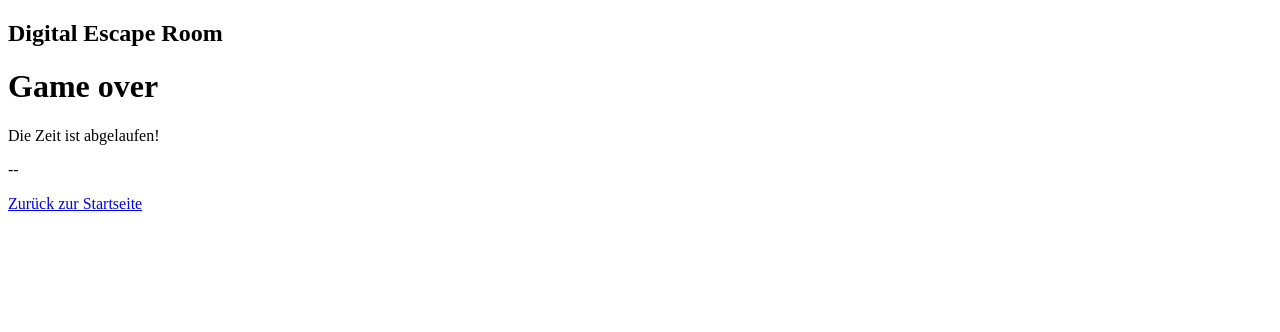
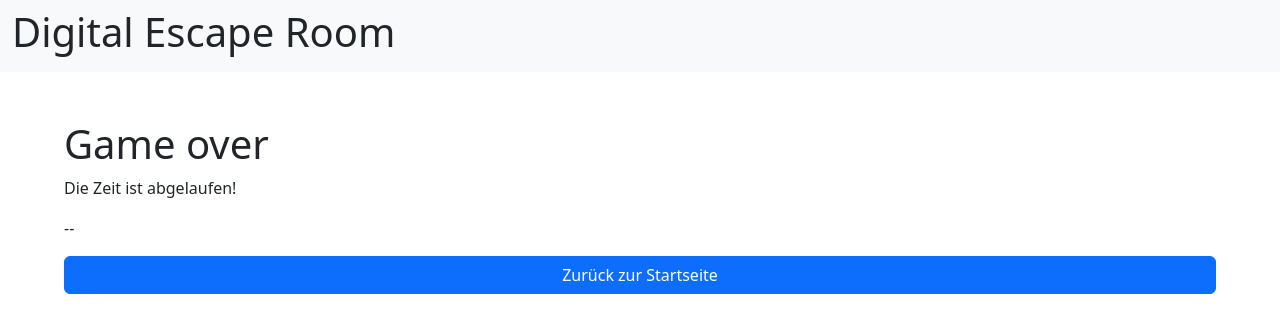
Before and after one commit to joklaiber3/mint-escape-room, a plain HTML site: page src/game-over.html in a window 1280 px wide. Drawn offline with Linux system fonts and the light colour scheme; the site is published under a folder, as on GitHub Pages, so addresses that start at the root find nothing.

Commit message:
Update game-over.html

```diff
--- a/src/game-over.html
+++ b/src/game-over.html
@@ -5,16 +5,16 @@
     <meta charset="UTF-8" />
     <meta http-equiv="X-UA-Compatible" content="IE=edge" />
     <meta name="viewport" content="width=device-width, initial-scale=1.0" />
-    <link rel="stylesheet" href="/bootstrap-5.2.3-dist/css/bootstrap.min.css" />
-    <link rel="stylesheet" href="/bootstrap-5.2.3-dist/css/bootstrap-grid.min.css">
-    <link rel="stylesheet" href="/bootstrap-5.2.3-dist/css/bootstrap-utilities.min.css">
-    <link rel="stylesheet" href="/bootstrap-5.2.3-dist/css/bootstrap-reboot.min.css">
-    <link rel="stylesheet" href="/bootstrap-icons/bootstrap-icons.css">
-    <link rel="stylesheet" href="/house.css">
-    <link rel="stylesheet" href="/home.css">
+    <link rel="stylesheet" href="./bootstrap-5.2.3-dist/css/bootstrap.min.css" />
+    <link rel="stylesheet" href="./bootstrap-5.2.3-dist/css/bootstrap-grid.min.css">
+    <link rel="stylesheet" href="./bootstrap-5.2.3-dist/css/bootstrap-utilities.min.css">
+    <link rel="stylesheet" href="./bootstrap-5.2.3-dist/css/bootstrap-reboot.min.css">
+    <link rel="stylesheet" href="./bootstrap-icons/bootstrap-icons.css">
+    <link rel="stylesheet" href="./house.css">
+    <link rel="stylesheet" href="./home.css">
     <link rel="shortcut icon" href="favicon.ico" type="image/x-icon">
-    <script defer src="/coin.js"></script><!-- call initCoins() in index.js -->
-    <script defer src="/index.js"></script>
+    <script defer src="./coin.js"></script><!-- call initCoins() in index.js -->
+    <script defer src="./index.js"></script>
     <title>Escape Room</title>
 </head>
 
@@ -34,7 +34,7 @@
             <p>
                 <span id="coins">--</span>
             </p>
-            <a class="btn btn-primary" href="/" onclick="initCoins()" role="button">Zurück zur Startseite</a>
+            <a class="btn btn-primary" href="../" onclick="initCoins()" role="button">Zurück zur Startseite</a>
         </div>
     </div>
 
```
